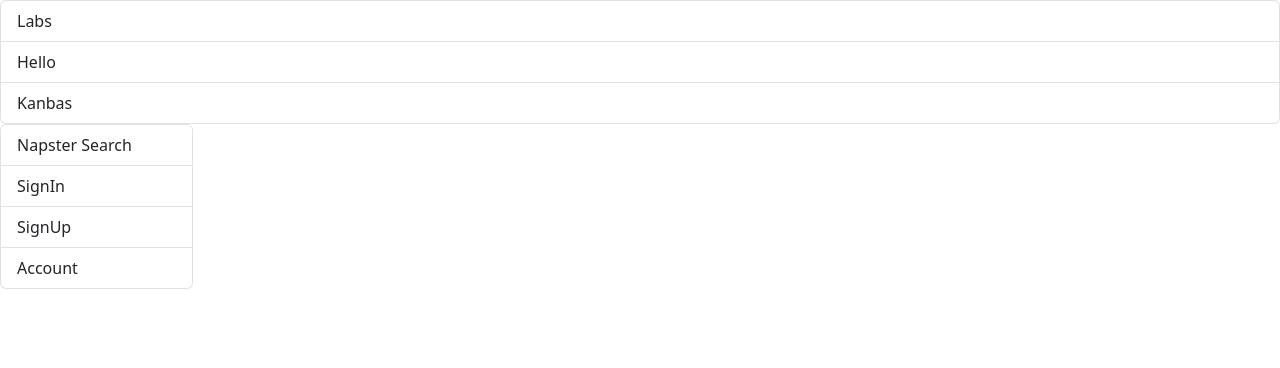
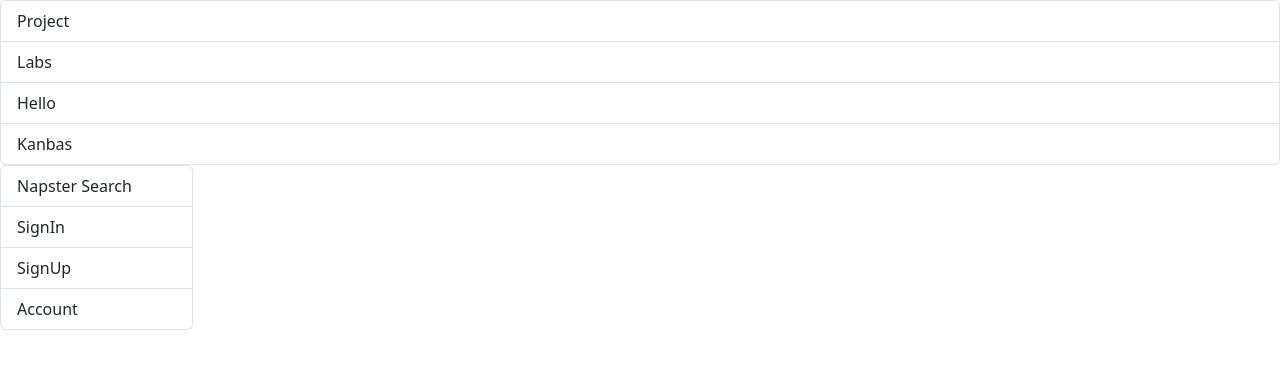
Before and after one commit to JoeyPL5/kanbas-react-web-app, a React (Create React App) app: page /#/project/home in a window 1280 px wide. Shown: the top 368 px of the page. Built offline with nearby package versions, Linux system fonts and the light colour scheme; no server answers.

Commit message:
link fix

```diff
--- a/src/App.js
+++ b/src/App.js
@@ -12,6 +12,9 @@
     <HashRouter>
       <div>
         <div className="list-group">
+          <Link className="list-group-item" to="/project">
+            Project
+          </Link>
           <Link className="list-group-item" to="/Labs">
             Labs
           </Link>
```
